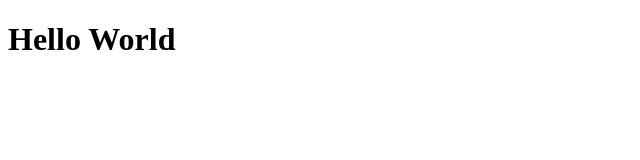
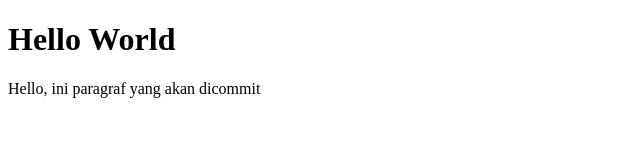
Before and after one commit to intandewi29/belajar-git, a plain HTML site: page index.html in a window 1280 px wide. Shown: the whole page, without its empty margins (0-640 px from the left). Drawn offline with Linux system fonts and the light colour scheme.

Commit message:
Paragraf commit

```diff
--- a/index.html
+++ b/index.html
@@ -5,5 +5,6 @@
     </head>
     <body>
         <h1>Hello World</h1>
+        <p>Hello, ini paragraf yang akan dicommit</p>
     </body>
 </html>
```
